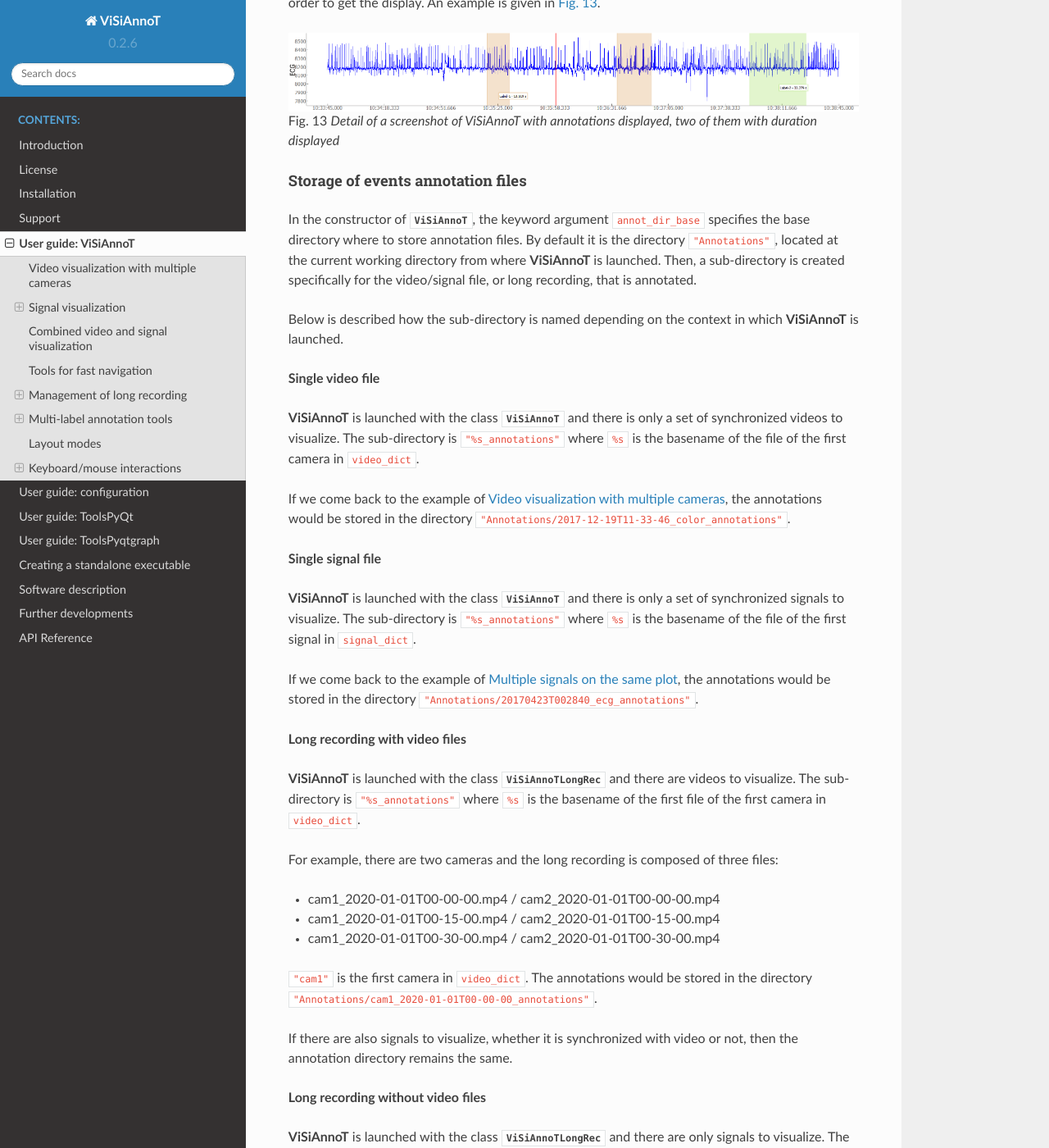
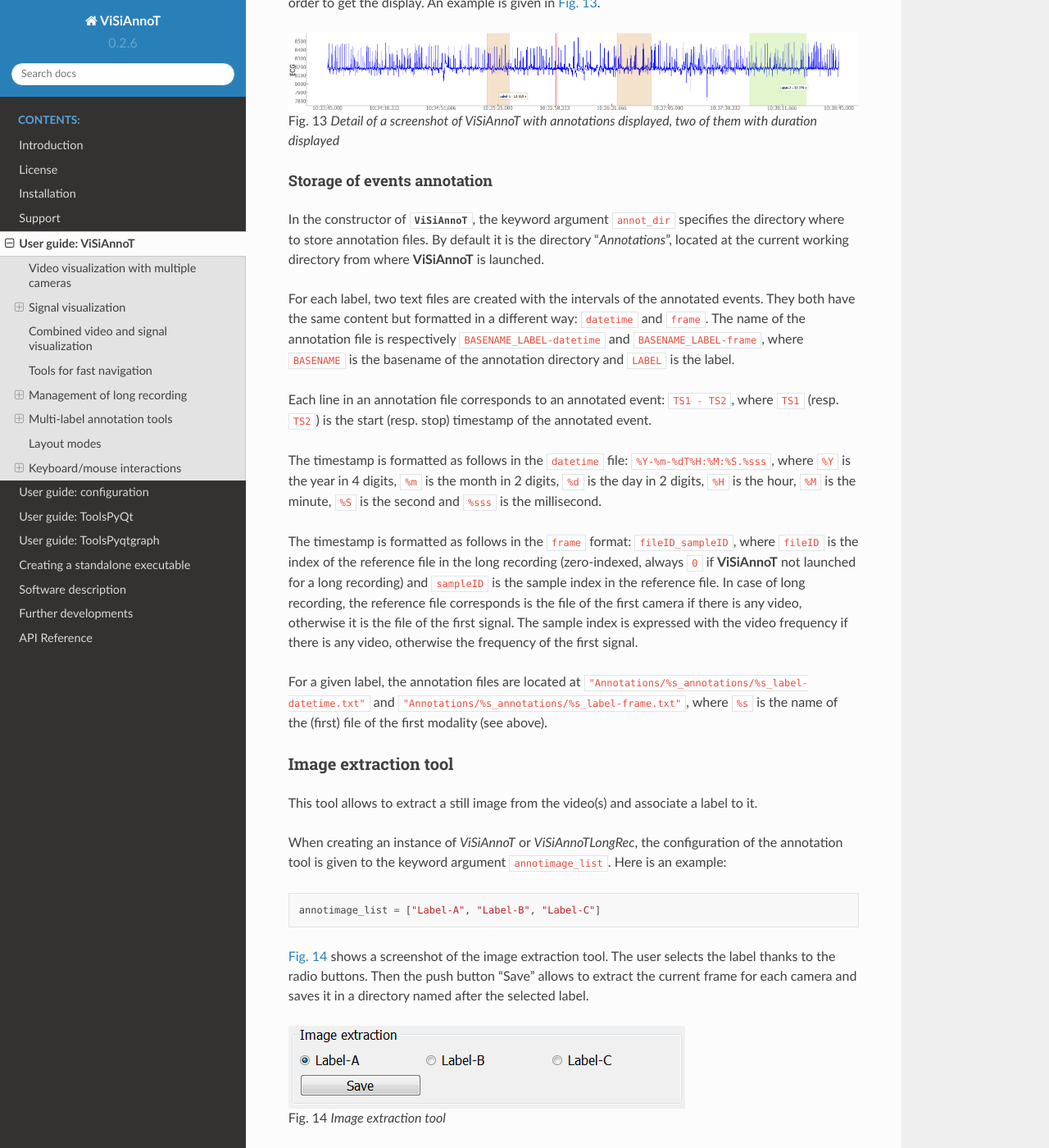
Before and after one commit to RphWbr/visiannot, a Sphinx documentation site: the page built from doc/source/userguide-visiannot.rst, in a window 1280 px wide and 1400 px high, scrolled down 16121 px. Shown: the whole window at 82% size. Built offline with Sphinx 7.4.7 and the Read the Docs theme 2.0.0, drawn with Linux system fonts in a browser that asks for light colours; formulas are drawn with MathJax 3; some of the changed text lies outside the part shown.

Commit message:
annotDir - update documentation

```diff
--- a/doc/source/userguide-visiannot.rst
+++ b/doc/source/userguide-visiannot.rst
@@ -546,56 +546,11 @@
 
   Detail of a screenshot of ViSiAnnoT with annotations displayed, two of them with duration displayed
 
-Storage of events annotation files
-^^^^^^^^^^^^^^^^^^^^^^^^^^^^^^^^^^
-In the constructor of :class:`.ViSiAnnoT`, the keyword argument ``annot_dir_base`` specifies the base directory where to store annotation files. By default it is the directory ``"Annotations"``, located at the current working directory from where **ViSiAnnoT** is launched. Then, a sub-directory is created specifically for the video/signal file, or long recording, that is annotated.
+Storage of events annotation
+^^^^^^^^^^^^^^^^^^^^^^^^^^^^
+In the constructor of :class:`.ViSiAnnoT`, the keyword argument ``annot_dir`` specifies the directory where to store annotation files. By default it is the directory "*Annotations*", located at the current working directory from where **ViSiAnnoT** is launched.
 
-Below is described how the sub-directory is named depending on the context in which **ViSiAnnoT** is launched.
-
-**Single video file**
-
-**ViSiAnnoT** is launched with the class :class:`.ViSiAnnoT` and there is only a set of synchronized videos to visualize. The sub-directory is ``"%s_annotations"`` where ``%s`` is the basename of the file of the first camera in ``video_dict``.
-
-If we come back to the example of :ref:`video`, the annotations would be stored in the directory ``"Annotations/2017-12-19T11-33-46_color_annotations"``.
-
-
-**Single signal file**
-
-**ViSiAnnoT** is launched with the class :class:`.ViSiAnnoT` and there is only a set of synchronized signals to visualize. The sub-directory is ``"%s_annotations"`` where ``%s`` is the basename of the file of the first signal in ``signal_dict``.
-
-If we come back to the example of :ref:`signal_ex`, the annotations would be stored in the directory ``"Annotations/20170423T002840_ecg_annotations"``.
-
-
-**Long recording with video files**
-
-**ViSiAnnoT** is launched with the class :class:`.ViSiAnnoTLongRec` and there are videos to visualize. The sub-directory is ``"%s_annotations"`` where ``%s`` is the basename of the first file of the first camera in ``video_dict``.
-
-For example, there are two cameras and the long recording is composed of three files:
-
-* cam1_2020-01-01T00-00-00.mp4 / cam2_2020-01-01T00-00-00.mp4
-* cam1_2020-01-01T00-15-00.mp4 / cam2_2020-01-01T00-15-00.mp4
-* cam1_2020-01-01T00-30-00.mp4 / cam2_2020-01-01T00-30-00.mp4
-
-``"cam1"`` is the first camera in ``video_dict``. The annotations would be stored in the directory ``"Annotations/cam1_2020-01-01T00-00-00_annotations"``.
-
-If there are also signals to visualize, whether it is synchronized with video or not, then the annotation directory remains the same.
-
-**Long recording without video files**
-
-**ViSiAnnoT** is launched with the class :class:`.ViSiAnnoTLongRec` and there are only signals to visualize. The sub-directory is ``"%s_annotations"`` where ``%s`` is the basename of the first file of the first signal in ``video_dict``.
-
-For example, there are two signals and the long recording is composed of three files:
-
-* sig1_2020-01-01T00-00-00.txt / sig2_2020-01-01T00-00-00.h5
-* sig1_2020-01-01T00-15-00.mp4 / sig2_2020-01-01T00-15-00.h5
-* sig1_2020-01-01T00-30-00.mp4 / sig2_2020-01-01T00-30-00.h5
-
-``"sig1"`` is the first signal in ``signal_dict``. The annotations would be stored in the directory ``"Annotations/sig1_2020-01-01T00-00-00_annotations"``.
-
-
-Description of events annotation files
-^^^^^^^^^^^^^^^^^^^^^^^^^^^^^^^^^^^^^^
-For each label, two text files are created with the intervals of the annotated events. They both have the same content but formatted in a different way: ``datetime`` and ``frame``.
+For each label, two text files are created with the intervals of the annotated events. They both have the same content but formatted in a different way: ``datetime`` and ``frame``. The name of the annotation file is respectively ``BASENAME_LABEL-datetime`` and ``BASENAME_LABEL-frame``, where ``BASENAME`` is the basename of the annotation directory and ``LABEL`` is the label.
 
 Each line in an annotation file corresponds to an annotated event: ``TS1 - TS2``, where ``TS1`` (resp. ``TS2``) is the start (resp. stop) timestamp of the annotated event.
 
@@ -624,9 +579,7 @@
 
   Image extraction tool
 
-The extracted images are stored in the same base directory than events annotation files. There is the base directory specified by the keyword argument ``annot_base_dir`` in :class:`.ViSiAnnoT` constructor, by default ``"Annotations"``. Then a sub-directory is created: ``"Annotations/%s_annotations"``, where ``%s`` is the basename of the (first) file of the first modality (see above).
-
-For each label, a sub-directory is created: ``"Annotations/%s_annotations/label"``. In this sub-directory are stored the extracted images. The image file name is ``"%s_%d.png"``, where ``%s`` is the video file name and ``%d`` is the frame index of the image.
+The extracted images are stored in the same directory than events annotation files. For each label, a sub-directory is created, named after the label, where are stored the extracted images. The image file name is ``"%s_%d.png"``, where ``%s`` is the video file name and ``%d`` is the frame index of the image.
 
 
 .. _sec-layout:
```
